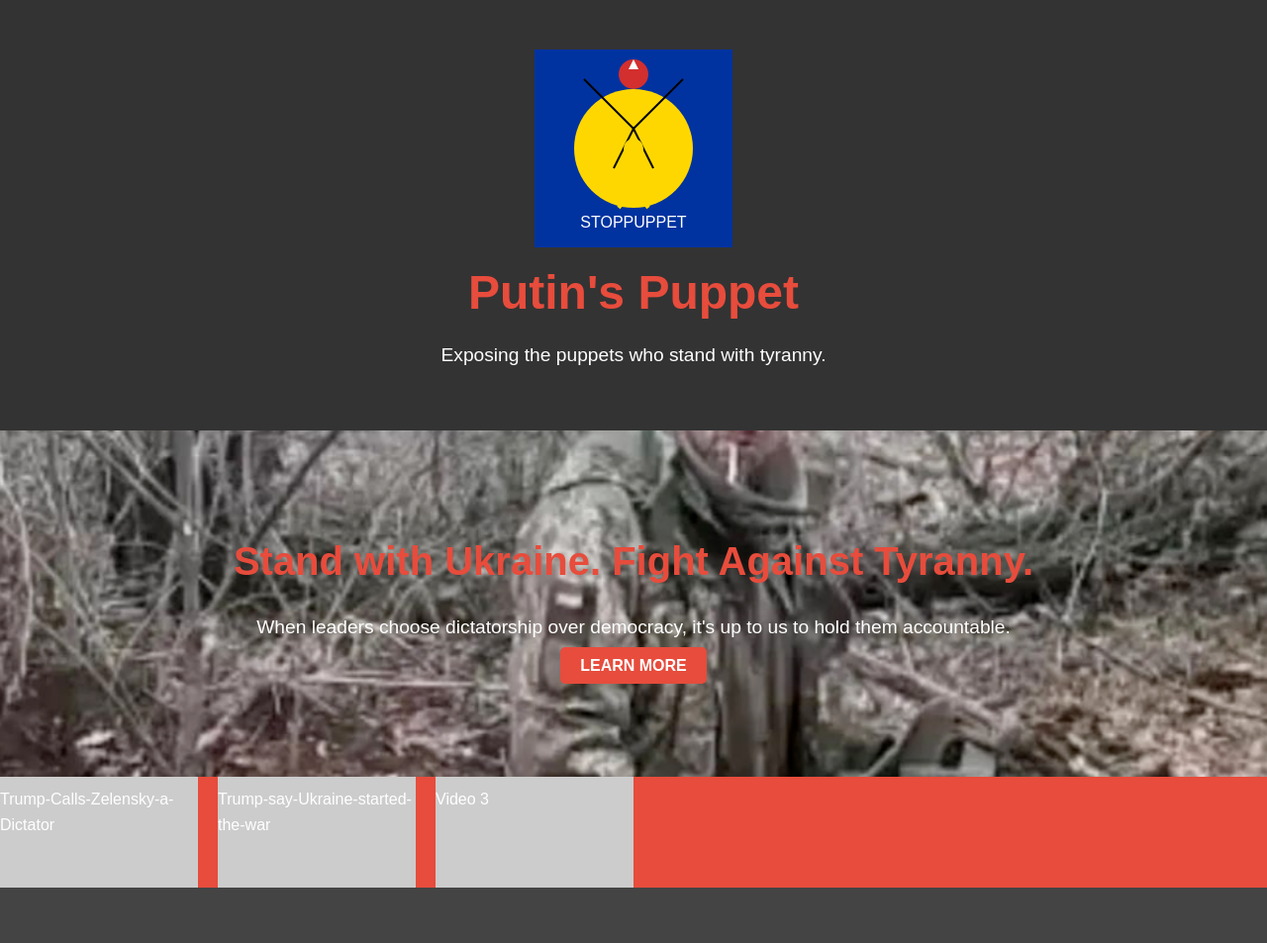
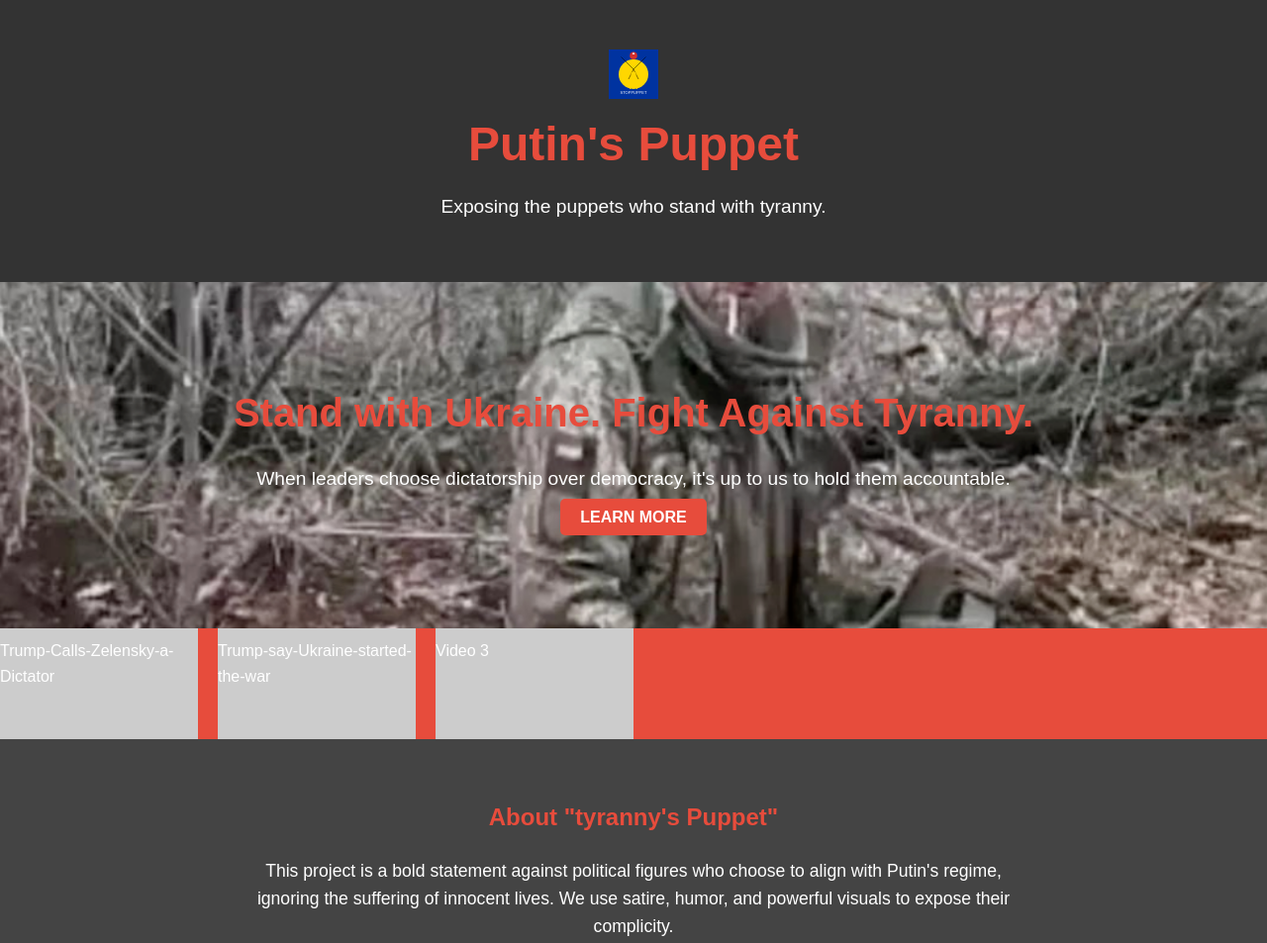
Before and after one commit to antmoon/stoppuppet, a plain HTML site: page index.html in a window 1280 px wide. Shown: the top 953 px of the page at 99% size. Drawn offline with Linux system fonts and the light colour scheme; a script that the page names is missing.

Commit message:
Add files via upload

```diff
--- a/index.html
+++ b/index.html
@@ -15,7 +15,7 @@
     <!-- Header Section -->
     <header id="header">
         <div class="container">
-            <object type="image/svg+xml" data="logo.svg" width="200" height="200">
+            <object type="image/svg+xml" data="logo.svg" width="50" height="50">
                 Your browser does not support SVG
             </object>
             <h1>Putin's Puppet</h1>
```
